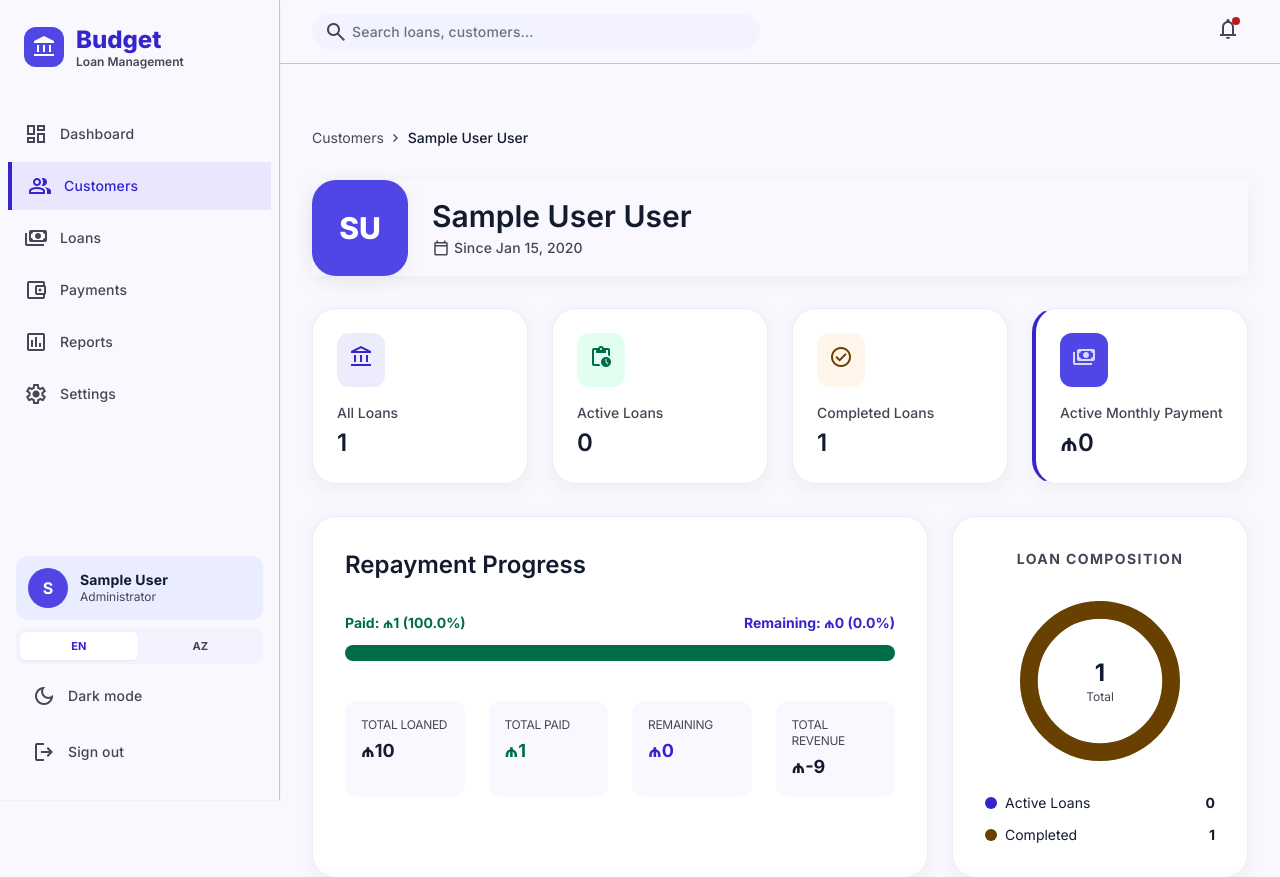
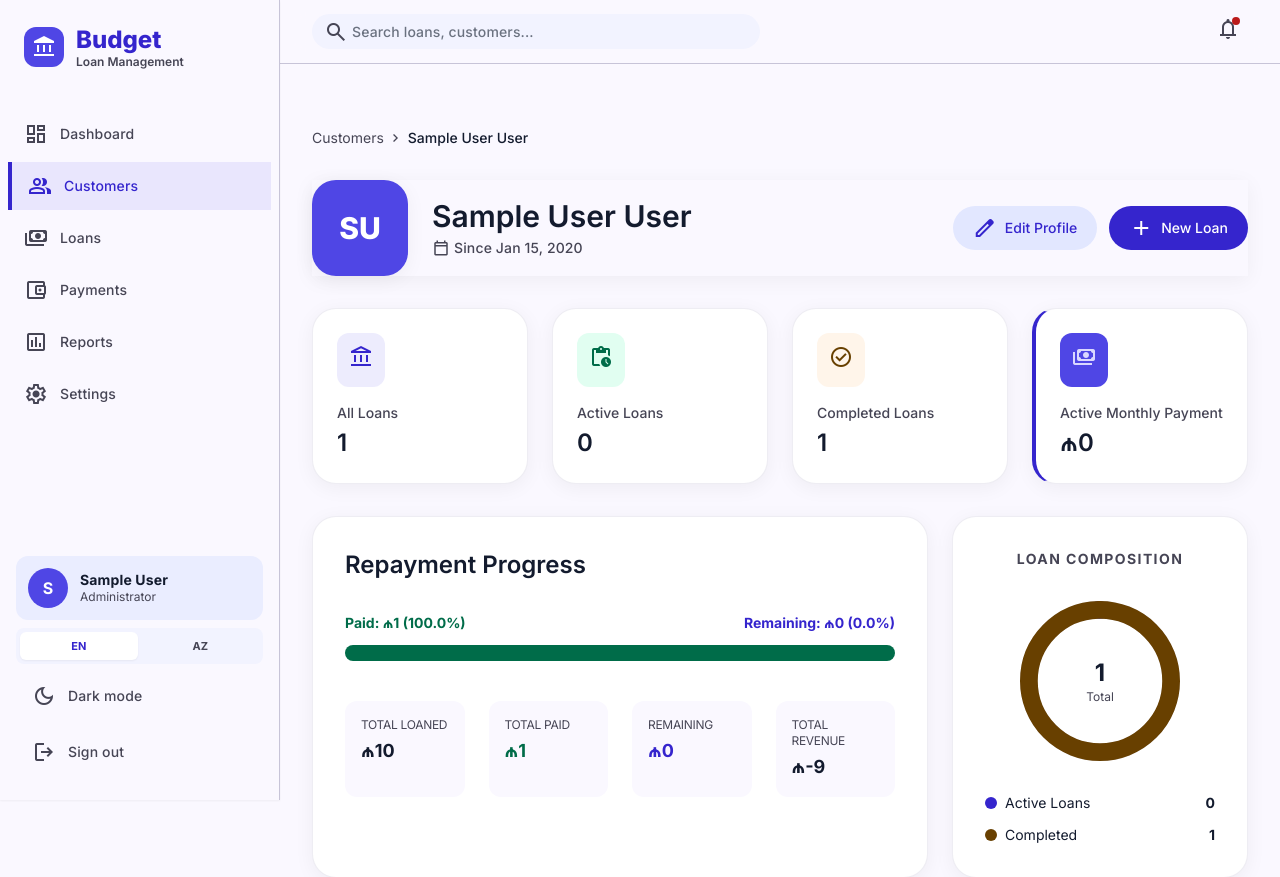
Before and after one commit to codeguy085/Budget, a Django app: page /customers/1/ in a window 1280 px wide. Shown: the top 877 px of the page. Run offline with Django 5.2, Linux system fonts and the light colour scheme; a user stored in the database is signed in; tables that the repository leaves empty hold one stand-in row (values such as "Sample post"); some libraries are stand-ins or nearby versions.

Commit message:
edit in pdf and create new loan from customer page

```diff
--- a/loan/pdf.py
+++ b/loan/pdf.py
@@ -176,8 +176,8 @@ def build_loan_pdf(loan):
 
     # Footer
     story.append(Spacer(1, 10 * mm))
-    today_az = _az_date(date.today())
-    story.append(Paragraph(f"Sənəd {today_az} tarixində yaradılıb", styles["footer"]))
+    # today_az = _az_date(date.today())
+    # story.append(Paragraph(f"Sənəd {today_az} tarixində yaradılıb", styles["footer"]))
     story.append(Paragraph(
         "Bu sənəd təsdiqlənmiş kredit şərtləri və ödəniş cədvəlinin xülasəsidir.",
         styles["footer"],
--- a/templates/customer_detail.html
+++ b/templates/customer_detail.html
@@ -31,6 +31,16 @@
         </span>
       </div>
     </div>
+  </div>
+  <div class="hidden lg:flex items-center gap-3">
+    <a href="{% url 'customer_edit' customer.id %}" class="flex items-center gap-2 bg-surface-container-high px-5 py-2.5 rounded-full text-primary font-medium hover:bg-surface-container-highest transition-all active:scale-95">
+      <span class="material-symbols-outlined">edit</span>
+      <span class="text-sm font-medium">{% trans "Edit Profile" %}</span>
+    </a>
+    <a href="{% url 'loan_create' %}?customer={{ customer.id }}" class="flex items-center gap-2 bg-primary px-5 py-2.5 rounded-full text-on-primary font-bold hover:bg-primary-container transition-all hover:shadow-lg active:scale-95">
+      <span class="material-symbols-outlined">add</span>
+      <span class="text-sm font-medium">{% trans "New Loan" %}</span>
+    </a>
   </div>
   <div class="flex lg:hidden gap-3 w-full">
     <a href="{% url 'customer_edit' customer.id %}" class="flex-1 bg-surface-container-high text-primary font-label-md text-label-md py-3 rounded-xl text-center hover:bg-surface-container-highest transition-colors active:scale-[0.98]">{% trans "Edit Profile" %}</a>
```
